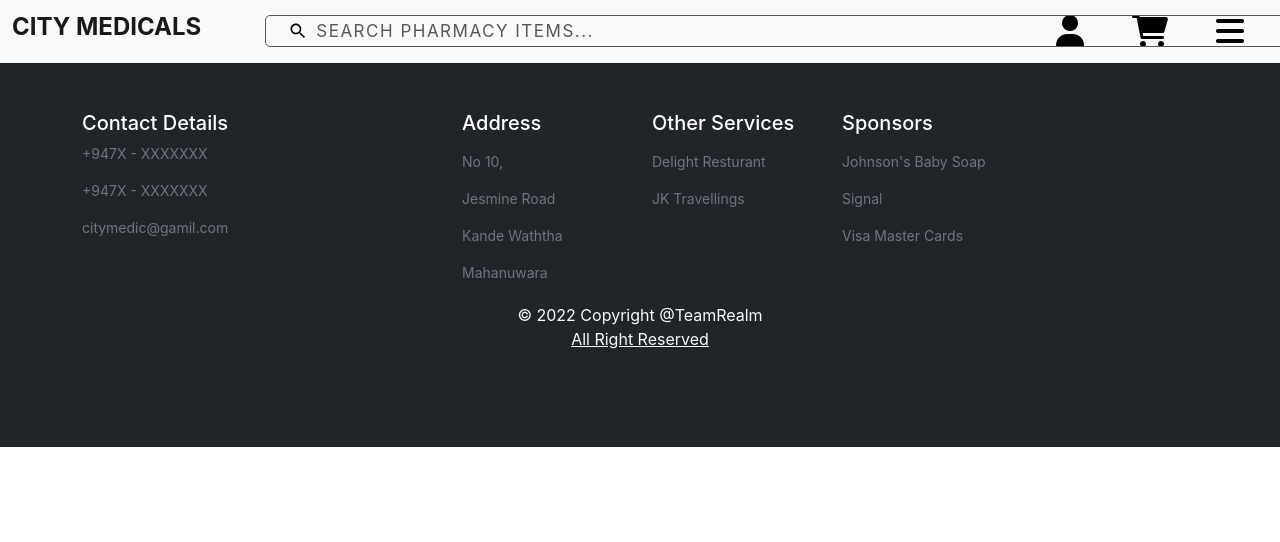
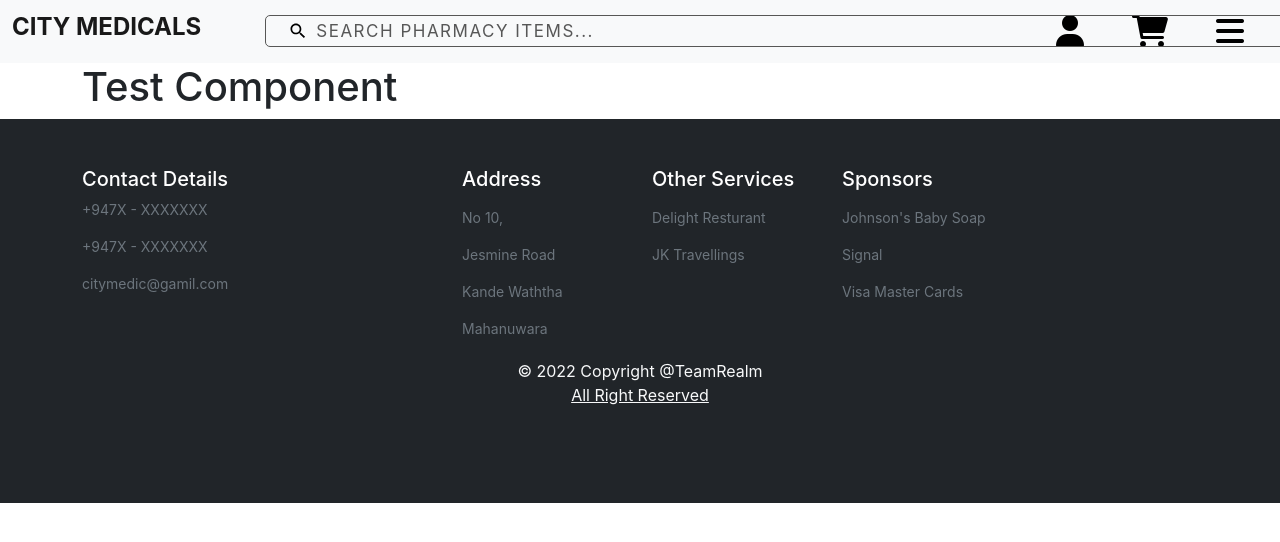
Before and after one commit to DThiwanka/ITPM-Project, a React (Create React App) app: page /test in a window 1280 px wide. Shown: the top 542 px of the page. Built offline with nearby package versions, Linux system fonts and the light colour scheme.

Commit message:
Updated 03/24

```diff
--- a/src/App.js
+++ b/src/App.js
@@ -8,19 +8,24 @@ import placed from './components/placed/placed'
 import orderdetails from './components/orderDetails/orderdetails'
 import login from './components/login/login'
 import register from './components/register/register'
+import testcomponent from './components/testcomponent/test'
 
 export default class App extends Component {
   render() {
   return (
     <BrowserRouter key={App.BrowserRouter}>
+
       <Header/>
    <div className="container">
      <Route path="/" exact component={home} key={App.home}></Route>
      <Route path="/check" exact component={check} key={App.check}></Route>
+     <switch>
      <Route path="/placed" exact component={placed} key={App.placed}></Route>
+     </switch>
      <Route path="/orderdetails" exact component={orderdetails} key={App.orderdetails}></Route>
      <Route path="/login" exact component={login} key={App.login}></Route>
      <Route path="/register" exact component={register} key={App.register}></Route>
+     <Route path="/test" exact component={testcomponent} key={App.testcomponent}></Route>
   </div>
   <Footer/>
   </BrowserRouter>
--- /dev/null
+++ b/src/components/testcomponent/test.js
@@ -0,0 +1,13 @@
+import React from 'react'
+
+function test() {
+  return (
+    <div>
+      <h1>
+          Test Component
+      </h1>
+    </div>
+  )
+}
+
+export default test
```
Also changed, not shown: src/components/testcomponent/test.css (added), 1 other file (tests, documents, lock files or other folders).
